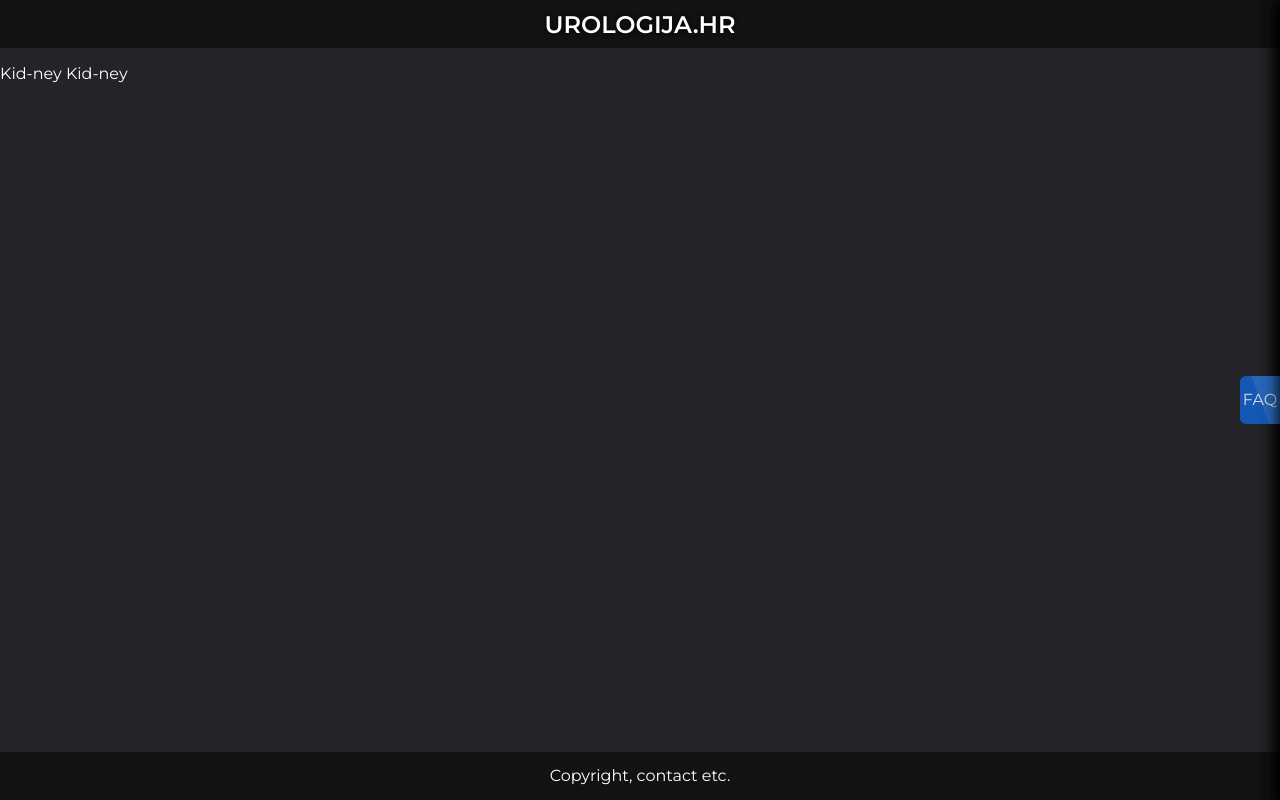
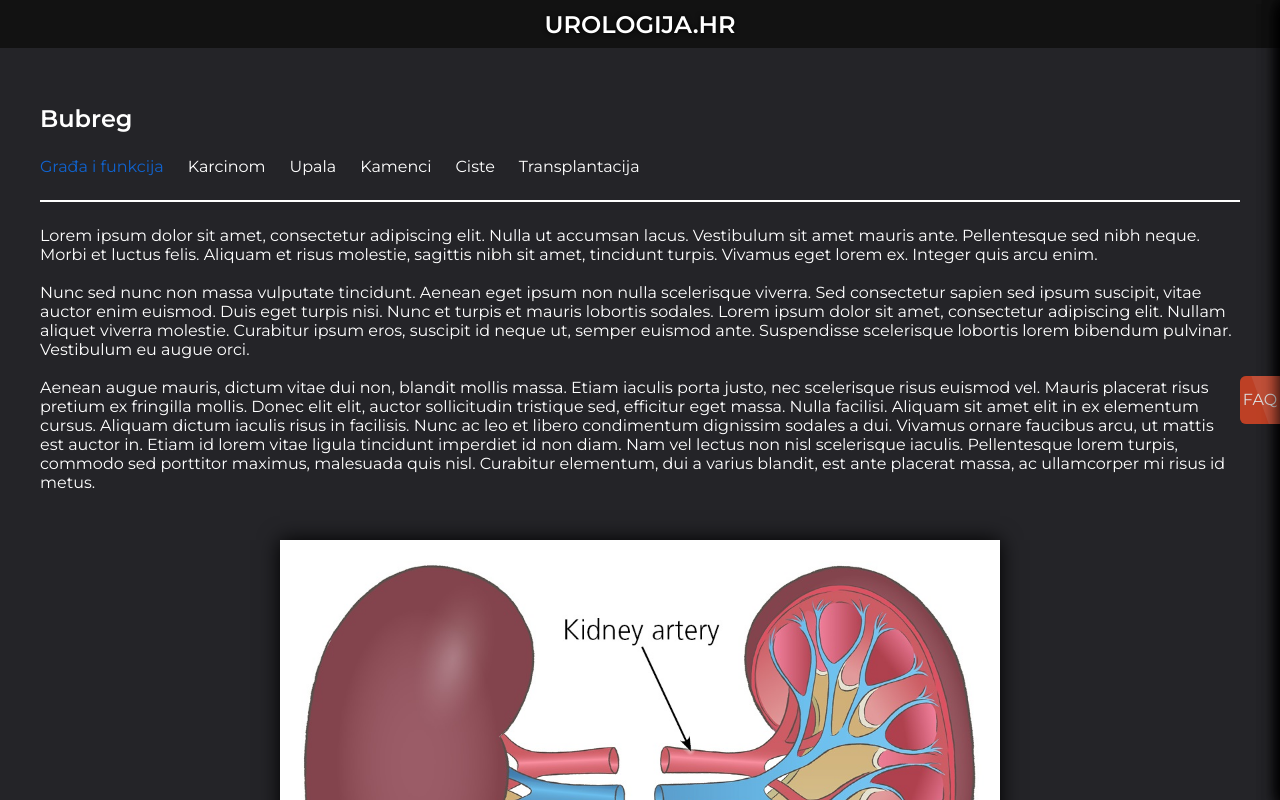
Before and after one commit to samuigohan/urology, an Angular app: page /anatomy in a window 1280 px wide. Shown: the top 800 px of the page. Built offline with nearby package versions, Linux system fonts and the light colour scheme.

Commit message:
added submenu html and css

```diff
--- a/src/app/app.component.html
+++ b/src/app/app.component.html
@@ -16,3 +16,8 @@
     Copyright, contact etc.
   </footer>
 </div>
+
+<button (click)="scrollToTop()" id="btnScrollToTop" title="Go to top">
+  <i class="fas fa-arrow-up"></i>
+  <div class="shine"></div>
+</button>
--- a/src/app/app.component.ts
+++ b/src/app/app.component.ts
@@ -21,5 +21,22 @@ export class AppComponent {
         }
       }
     });
+
+    let self = this;
+    window.onscroll = function () { self.windowScrolled() };
+  }
+
+
+  public windowScrolled() {
+    var btn = $('#btnScrollToTop');
+    if ($(window).scrollTop() > 400) {
+      $('#btnScrollToTop').addClass('displayed');
+    } else {
+      $('#btnScrollToTop').removeClass('displayed');
+    }
+  }
+
+  public scrollToTop() {
+    $('html, body').stop().animate({ scrollTop: 0 }, 250, 'swing', function () {});
   }
 }
--- a/src/app/components/faq/faq.scss
+++ b/src/app/components/faq/faq.scss
@@ -14,9 +14,7 @@
     transform: translateX(-100%);
   }
 
-  @media screen and (min-width: 720px) {
-    width: 90vw;
-  }
+  width: calc(100vw - 40px);
   @media screen and (min-width: 960px) {
     width: 80vw;
   }
@@ -41,7 +39,7 @@
     content: " ";
     height: 48px;
     width: 40px;
-    background: #1063cf;
+    background: $color-hl-sec;
     border-top-left-radius: 6px;
     border-bottom-left-radius: 6px;
     line-height: 48px;
--- a/src/app/pages/kidney/kidney.html
+++ b/src/app/pages/kidney/kidney.html
@@ -1,3 +1,68 @@
-Kid-ney
+<section>
+    <div class="page-title">Bubreg</div>
+    <div class="page-menu">
+        <div class="selected">Građa i funkcija</div>
+        <div>Karcinom</div>
+        <div>Upala</div>
+        <div>Kamenci</div>
+        <div>Ciste</div>
+        <div>Transplantacija</div>
+    </div>
+    Lorem ipsum dolor sit amet, consectetur adipiscing elit. Nulla ut
+    accumsan
+    lacus. Vestibulum sit amet mauris ante. Pellentesque sed nibh neque.
+    Morbi
+    et luctus felis. Aliquam et risus molestie, sagittis nibh sit amet,
+    tincidunt turpis. Vivamus eget lorem ex. Integer quis arcu enim.
+    <br><br>
+    Nunc sed nunc non massa vulputate tincidunt. Aenean eget ipsum non nulla
+    scelerisque viverra. Sed consectetur sapien sed ipsum suscipit, vitae
+    auctor
+    enim euismod. Duis eget turpis nisi. Nunc et turpis et mauris lobortis
+    sodales. Lorem ipsum dolor sit amet, consectetur adipiscing elit. Nullam
+    aliquet viverra molestie. Curabitur ipsum eros, suscipit id neque ut,
+    semper
+    euismod ante. Suspendisse scelerisque lobortis lorem bibendum pulvinar.
+    Vestibulum eu augue orci.
+    <br><br>
+    Aenean augue mauris, dictum vitae dui non, blandit mollis massa. Etiam
+    iaculis porta justo, nec scelerisque risus euismod vel. Mauris placerat
+    risus pretium ex fringilla mollis. Donec elit elit, auctor sollicitudin
+    tristique sed, efficitur eget massa. Nulla facilisi. Aliquam sit amet
+    elit
+    in ex elementum cursus. Aliquam dictum iaculis risus in facilisis. Nunc
+    ac
+    leo et libero condimentum dignissim sodales a dui. Vivamus ornare
+    faucibus
+    arcu, ut mattis est auctor in. Etiam id lorem vitae ligula tincidunt
+    imperdiet id non diam. Nam vel lectus non nisl scelerisque iaculis.
+    Pellentesque lorem turpis, commodo sed porttitor maximus, malesuada quis
+    nisl. Curabitur elementum, dui a varius blandit, est ante placerat
+    massa, ac
+    ullamcorper mi risus id metus.
+    <img src="assets/images/kidney.jpg">
+    <div class="image-label">Slika 1. Donec elit elit, auctor sollicitudin tristique sed.</div>
+
+    Nunc sed nunc non massa vulputate tincidunt. Aenean eget ipsum non nulla
+    scelerisque viverra. Sed consectetur sapien sed ipsum suscipit, vitae
+    auctor
+    enim euismod. Duis eget turpis nisi. Nunc et turpis et mauris lobortis
+    sodales. Lorem ipsum dolor sit amet, consectetur adipiscing elit. Nullam
+    aliquet viverra molestie. Curabitur ipsum eros, suscipit id neque ut,
+    semper
+    euismod ante. Suspendisse scelerisque lobortis lorem bibendum pulvinar.
+    Vestibulum eu augue orci.
+    <br><br>
+    Aenean augue mauris, dictum vitae dui non, blandit mollis massa. Etiam
+    iaculis porta justo, nec scelerisque risus euismod vel. Mauris placerat
+    risus pretium ex fringilla mollis. Donec elit elit, auctor sollicitudin
+    tristique sed, efficitur eget massa. Nulla facilisi. Aliquam sit amet
+    elit
+    in ex elementum cursus. Aliquam dictum iaculis risus in facilisis. Nunc
+    ac
+    leo et libero condimentum dignissim sodales a dui. Vivamus ornare
+    faucibus
+    arcu, ut mattis est auctor in.
+</section>
 <router-outlet></router-outlet>
 <faq [faqCategory]="'kidney'" [faqSubcategory]="'cancer'"></faq>
--- a/src/styles.scss
+++ b/src/styles.scss
@@ -4,6 +4,20 @@
   from {
     opacity: 0;
   }
+}
+
+@keyframes fade {
+  0% {
+    opacity: 0;
+  }
+  100% {
+    opacity: 1;
+  }
+}
+
+router-outlet + * {
+  display: block; /* Change display inline to block */
+  animation: fade 0.75s;
 }
 
 * {
@@ -18,6 +32,9 @@ body {
   &.no-scroll {
     max-height: 100vh;
     overflow: hidden;
+    #btnScrollToTop {
+      display: none;
+    }
   }
 }
 
@@ -32,7 +49,7 @@ img[svg] {
 
 svg {
   opacity: 0;
-  transition: opacity .2s ease-in-out;
+  transition: opacity 0.2s ease-in-out;
   path {
     fill: $color-flat;
     stroke: $color-flat;
@@ -59,7 +76,7 @@ section {
 
   .section-title {
     text-align: center;
-    font-size: 24px;
+    font-size: $font-size-md;
     font-weight: 900;
     position: relative;
     margin-bottom: 56px;
@@ -74,4 +91,74 @@ section {
       transform: translateX(-50%);
     }
   }
+
+  .page-title {
+    text-align: left;
+    font-size: $font-size-md;
+    font-weight: 900;
+    position: relative;
+    margin-bottom: 24px;
+  }
+
+  .page-menu {
+    border-bottom: 2px solid $color-txt-pri;
+    margin-bottom: 24px;
+    > div {
+      cursor: pointer;
+      display: inline-block;
+      margin-bottom: 24px;
+      margin-right: 24px;
+      &:hover,
+      &.selected {
+        color: $color-hl;
+      }
+    }
+  }
+
+  img {
+    display: block;
+    margin: 48px auto;
+    max-width: 60%;
+    box-shadow: 0px 0px 20px rgb(0 0 0);
+  }
+
+  .image-label {
+    text-align: center;
+    margin-top: -32px;
+    margin-bottom: 40px;
+  }
 }
+
+#btnScrollToTop {
+  cursor: pointer;
+  opacity: 0;
+  transition: opacity 0.25s ease-in-out;
+  overflow: hidden;
+  position: fixed;
+  bottom: 24px;
+  right: 48px;
+  z-index: 99;
+  border: none;
+  outline: none;
+  background: $color-hl;
+  font-size: 18px;
+  text-align: center;
+  color: $color-txt-pri ;
+  width: 48px;
+  height: 48px;
+  text-align: center;
+  border-radius: 100%;
+  &.displayed {
+    opacity: 0.7;
+  }
+  .shine {
+    position: absolute;
+    top: 0;
+    left: 50%;
+    height: 100%;
+    width: 70%;
+    background: rgba(255, 255, 255, 0.1);
+    transition: all 0.3s linear;
+    transform: skewX(20deg) translateX(0);
+  }
+}
--- a/src/theme.scss
+++ b/src/theme.scss
@@ -16,7 +16,7 @@ $font-size-sm: 12px;
 
 // Miscellaneus:
 $color-hl: #1063cf;
-$color-hl-sec: #d68743;
+$color-hl-sec: #da4626;
 $color-flat: #bcbcbc;
 $box-shadow: 0 4px 16px rgb(0 0 0 / 80%);
 
```
Also changed, not shown: src/assets/images/kidney.jpg (added), 9 other files (tests, documents, lock files or other folders).
